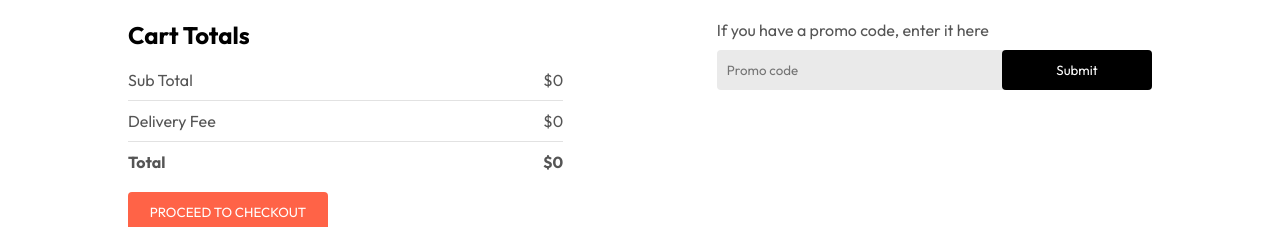
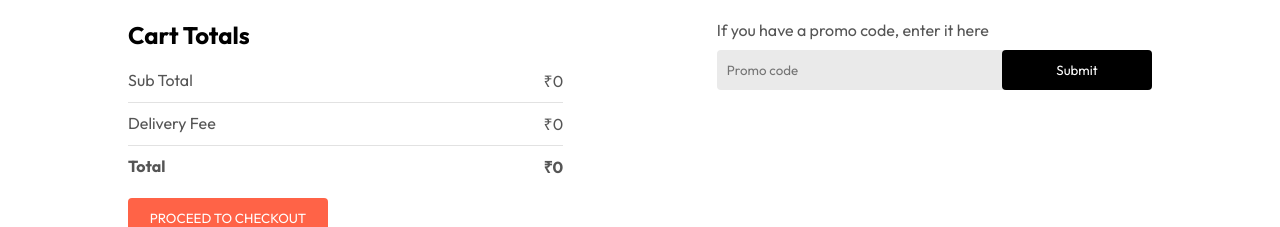
Before and after one commit to Praveshkacode/Food-Ordering-Website-Frontend-React-JS, a React (Vite) app: page /cart in a window 1280 px wide. Shown: the part 295-522 px from the top of the page. Built offline with nearby package versions, Linux system fonts and the light colour scheme; no server answers.

Commit message:
fix issue of price

```diff
--- a/src/components/FoodItem/FoodItem.jsx
+++ b/src/components/FoodItem/FoodItem.jsx
@@ -28,7 +28,7 @@ const FoodItem = ({id,name,price,description,image}) => {
             <img src={assets.rating_starts} alt="" />
         </div>
         <p className="food-tem-desc">{description}</p>
-        <p className="food-item-price">${price}</p>
+        <p className="food-item-price">₹{price}</p>
 
       </div>
     </div>
--- a/src/pages/Cart/Cart.jsx
+++ b/src/pages/Cart/Cart.jsx
@@ -38,9 +38,9 @@ const Cart = () => {
                 <div className="cart-items-title cart-items-item">
                   <img src={url + "/images/" + item.image} alt="" />
                   <p>{item.name}</p>
-                  <p>${item.price}</p>
+                  <p>₹{item.price}</p>
                   <p>{cartItems[item._id]}</p>
-                  <p>${item.price * cartItems[item._id]}</p>
+                  <p>₹{item.price * cartItems[item._id]}</p>
                   <p onClick={() => removeFromCart(item._id)} className='cross'>x</p>
                 </div>
                 <hr />
@@ -55,17 +55,17 @@ const Cart = () => {
           <div>
             <div className="cart-total-details">
               <p>Sub Total</p>
-              <p>${getTotalCartAmount()}</p>
+              <p>₹{getTotalCartAmount()}</p>
             </div>
             <hr />
             <div className="cart-total-details">
               <p>Delivery Fee</p>
-              <p>${getTotalCartAmount() === 0 ? 0 : 2}</p>
+              <p>₹{getTotalCartAmount() === 0 ? 0 : 2}</p>
             </div>
             <hr />
             <div className="cart-total-details">
               <b>Total</b>
-              <b>${getTotalCartAmount() === 0 ? 0 : getTotalCartAmount() + 2}</b>
+              <b>₹{getTotalCartAmount() === 0 ? 0 : getTotalCartAmount() + 2}</b>
             </div>
           </div>
           <button onClick={() => navigate('/order')}>PROCEED TO CHECKOUT</button>
--- a/src/pages/MyOrders/MyOrders.jsx
+++ b/src/pages/MyOrders/MyOrders.jsx
@@ -36,7 +36,7 @@ const MyOrders = () => {
                                 return item.name+" x "+item.quantity+", "
                             }
                         })}</p>
-                        <p>${order.amount}.00</p>
+                        <p>₹{order.amount}.00</p>
                         <p>Items: {order.items.length}</p>
                         <p><span>&#x25cf;</span><b>{order.status}</b></p>
                         <button onClick={fetchOrders}>Track Order</button>
--- a/src/pages/PlaceOrder/PlaceOrder.jsx
+++ b/src/pages/PlaceOrder/PlaceOrder.jsx
@@ -99,17 +99,17 @@ const PlaceOrder = () => {
           <div>
             <div className="cart-total-details">
               <p>Sub Total</p>
-              <p>${getTotalCartAmount()}</p>
+              <p>₹{getTotalCartAmount()}</p>
             </div>
             <hr />
             <div className="cart-total-details">
               <p>Delivery Fee</p>
-              <p>${getTotalCartAmount() === 0 ? 0 : 2}</p>
+              <p>₹{getTotalCartAmount() === 0 ? 0 : 2}</p>
             </div>
             <hr />
             <div className="cart-total-details">
               <b>Total</b>
-              <b>${getTotalCartAmount() === 0 ? 0 : getTotalCartAmount() + 2}</b>
+              <b>₹{getTotalCartAmount() === 0 ? 0 : getTotalCartAmount() + 2}</b>
             </div>
           </div>
           <div className="cart-payment">
```
